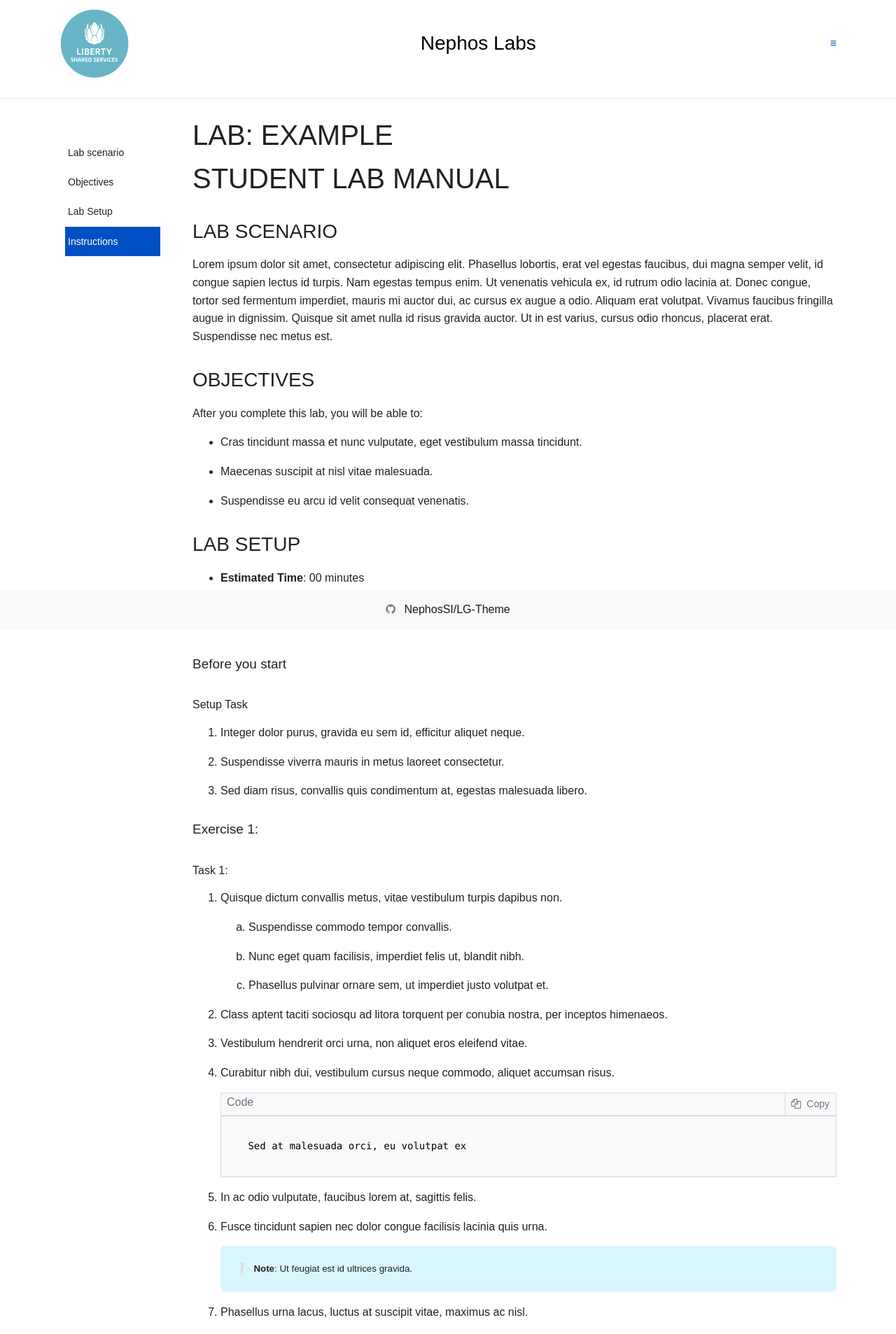
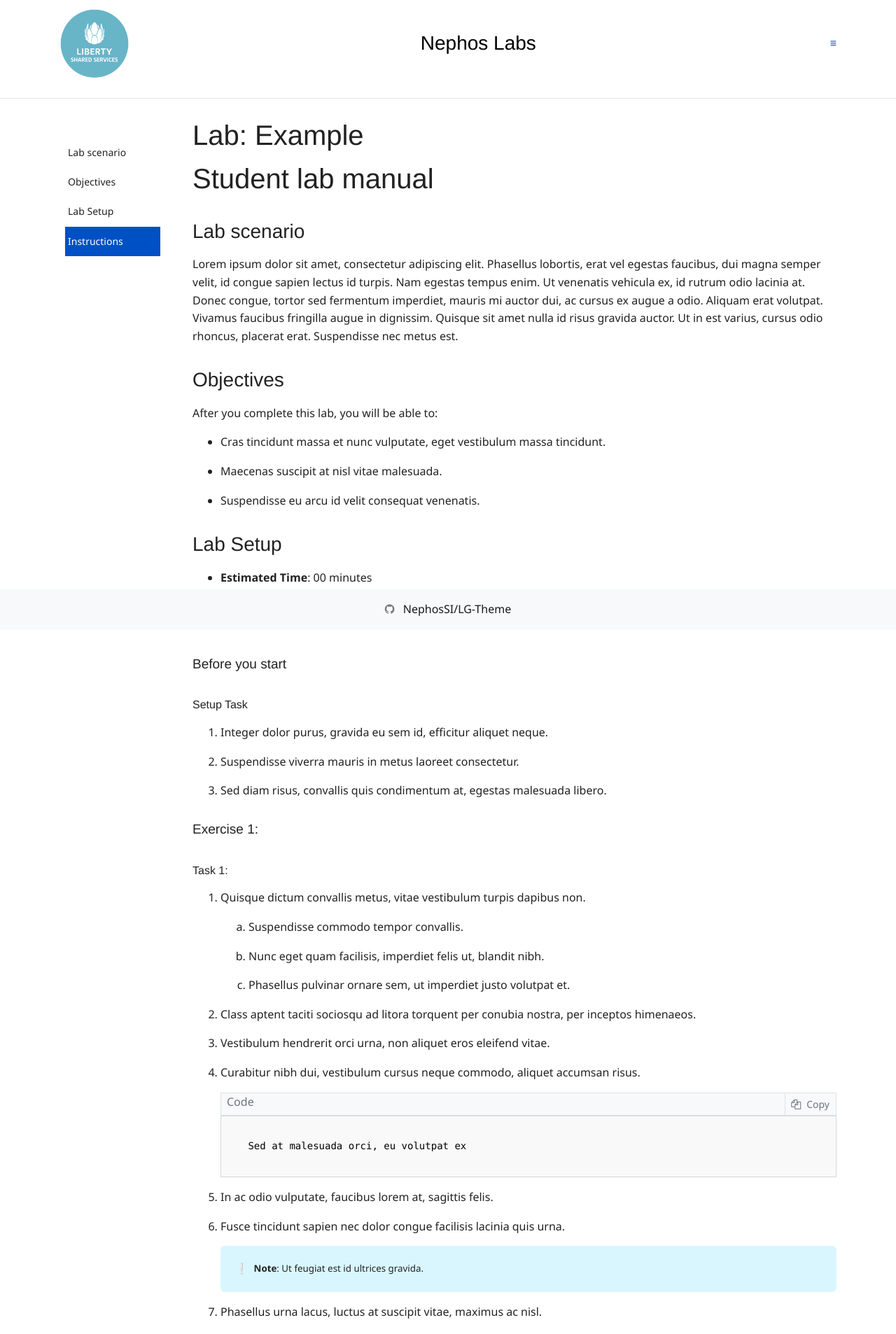
Before and after one commit to NephosSI/LG-Theme, a Jekyll site: the page built from index.md, in a window 1280 px wide. Shown: the top 1906 px of the page at 70% size. Built offline with Jekyll 4.4.1, drawn with Linux system fonts in a browser that asks for light colours; nearby versions of some CDN libraries; comment, search, counter and statistics services are not loaded; our own code applies the rules of GitHub Pages for plain Markdown files.

Commit message:
Update theme.scss

```diff
--- a/_sass/theme.scss
+++ b/_sass/theme.scss
@@ -13,7 +13,7 @@ body {
 
 body,
 html {
-    font-family: Arial, tt-norms-pro, "TT Norms Pro", segoe-ui_normal, "Segoe UI", Segoe, "Segoe WP", "Helvetica Neue", Helvetica, sans-serif;
+    font-family: segoe-ui_normal, "Segoe UI", Segoe, "Segoe WP", "Helvetica Neue", Helvetica, sans-serif;
 }
 
 p {
@@ -106,7 +106,7 @@ blockquote:before {
     content: "❕";
     font-weight: bolder;
     font-size: larger;
-    font-family: Arial, segoe-ui, "Segoe UI", "Segoe WP", "Helvetica Neue", Helvetica, sans-serif;
+    font-family: segoe-ui, "Segoe UI", "Segoe WP", "Helvetica Neue", Helvetica, sans-serif;
 }
 
 article img {
@@ -153,17 +153,16 @@ h2 {
 
 h1,
 h2 {
-    font-family: "Arial Rounded MT Bold", Arial, segoe-ui_light, "Segoe UI Light", "Segoe WP", "Helvetica Neue", Helvetica, sans-serif;
+    font-family: segoe-ui_light, "Segoe UI Light", "Segoe WP", "Helvetica Neue", Helvetica, sans-serif;
     font-size: 2.5rem;
     margin-top: 10px;
-    text-transform: uppercase;
 }
 
 h3,
 h4,
 h5,
 h6 {
-    font-family: Arial, segoe-ui_semibold, "Segoe UI Semibold", "Segoe WP", "Helvetica Neue", Helvetica, sans-serif;
+    font-family: segoe-ui_semibold, "Segoe UI Semibold", "Segoe WP", "Helvetica Neue", Helvetica, sans-serif;
 }
 
 h1,
@@ -211,7 +210,7 @@ h6 {
     margin-bottom: 10px;
     font-size: 1.75rem;
     margin-top: 32px;
-    font-family: Arial, segoe-ui_light, "Segoe UI Light", "Segoe WP", "Helvetica Neue", Helvetica, sans-serif;
+    font-family: segoe-ui_light, "Segoe UI Light", "Segoe WP", "Helvetica Neue", Helvetica, sans-serif;
 }
 
 nav.toc {
@@ -289,7 +288,7 @@ main th {
 }
 
 main th {
-    font-family: Arial, segoe-ui_semibold, "Segoe UI Semibold", "Segoe WP", "Helvetica Neue", Helvetica, sans-serif;
+    font-family: segoe-ui_semibold, "Segoe UI Semibold", "Segoe WP", "Helvetica Neue", Helvetica, sans-serif;
 }
 
 main td,
```
